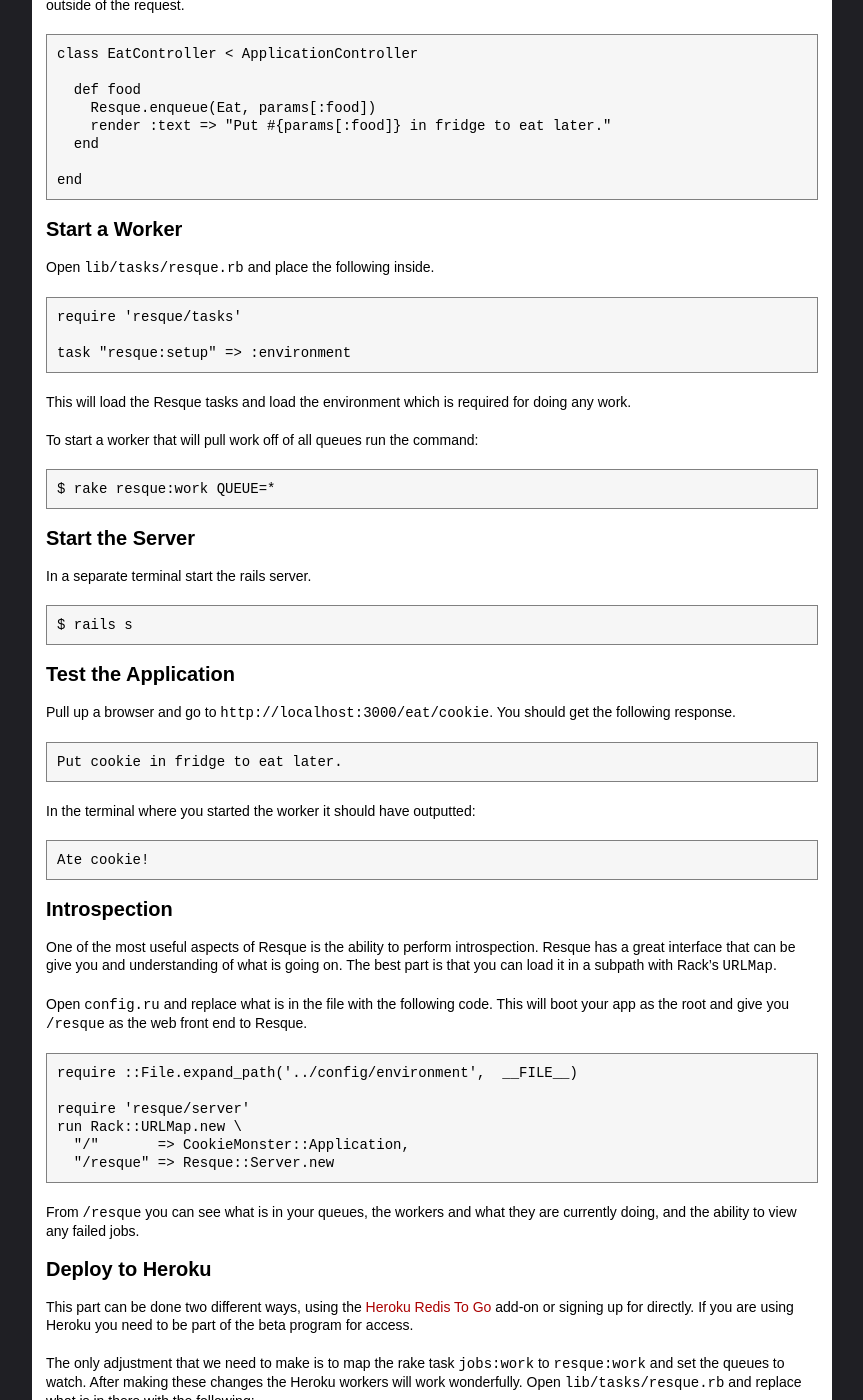
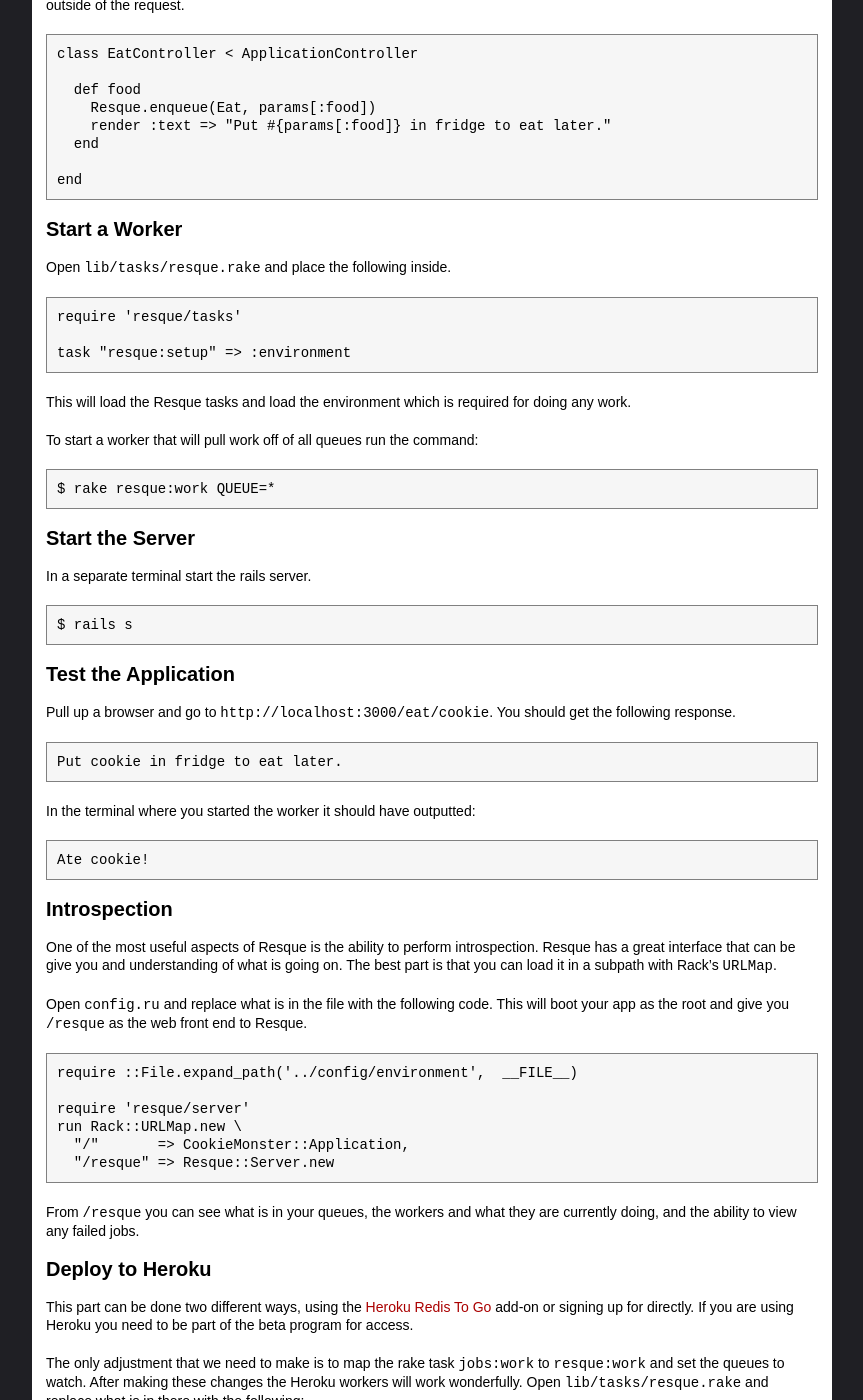
Before and after one commit to waratuman/blog.redistogo, a Jekyll site: the page built from _posts/2010-07-26-resque-with-redis-to-go.md, in a window 1280 px wide and 1400 px high, scrolled down 2059 px. Shown: the whole window, without its empty margins (208-1071 px from the left). Built offline with Jekyll 4.4.1, drawn with Linux system fonts in a browser that asks for light colours; Markdown is read by kramdown in place of the engine named in the settings.

Commit message:
Rake tasks need to end in .rake

```diff
--- a/_posts/2010-07-26-resque-with-redis-to-go.md
+++ b/_posts/2010-07-26-resque-with-redis-to-go.md
@@ -120,7 +120,7 @@ and return the request, leaving any work to be done outside of the request.
 
 ## Start a Worker
 
-Open `lib/tasks/resque.rb` and place the following inside.
+Open `lib/tasks/resque.rake` and place the following inside.
 
     require 'resque/tasks'
 
@@ -179,7 +179,7 @@ part of the beta program for access.
 
 The only adjustment that we need to make is to map the rake task `jobs:work`
 to `resque:work` and set the queues to watch. After making these changes the
-Heroku workers will work wonderfully. Open `lib/tasks/resque.rb` and replace
+Heroku workers will work wonderfully. Open `lib/tasks/resque.rake` and replace
 what is in there with the following:
 
     require 'resque/tasks'
```
